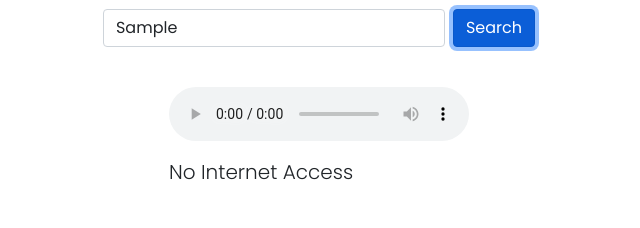
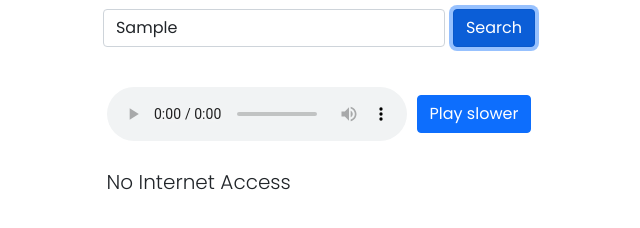
Before and after one commit to sNishant011/sndictionary, a plain HTML site: page index.html in a window 1280 px wide. Both pictures are taken after typing "Sample" into the empty fields and a click on the button "Search". Shown: the part 100-328 px from the top of the page, without its empty margins (321-961 px from the left). Drawn offline with nearby package versions, Linux system fonts and the light colour scheme; no server answers.

Commit message:
audio playback and enter handler

```diff
--- a/index.html
+++ b/index.html
@@ -12,7 +12,7 @@
 
 <body class="m-10">
   <h1 class="display-3 m-3">Dictionary</h1>
-  <form class="row g-2">
+  <div class="row g-2">
     <div class="col-auto">
       <label for="input_word" class="visually-hidden">Word</label>
       <input type="text" class="form-control" id="input_word" placeholder="Word">
@@ -20,10 +20,16 @@
     <div class="col-auto">
       <button type="button" class="btn btn-primary mb-3" onclick="wordScrapper()">Search</button>
     </div>
-  </form>
+  </div>
   <div class="meaning-container">
     <h3 id="input-word"></h3>
-    <audio src="" controls></audio>
+    <div class="audio-container">
+      <div class="audio-playback"> <audio src="" controls></audio> <button id="play-slow" class="btn btn-primary"
+          onclick="playSlow()">Play
+          slower</button></div>
+      <span id="notifier"></span>
+    </div>
+
     <p> <span id="meanings">
     </p>
   </div>
@@ -33,9 +39,12 @@
 <script>
   const wordScrapper = () => {
     document.getElementById("input-word").innerHTML = ""
+    document.getElementById("notifier").innerHTML = ""
+
     const word = (document.getElementById("input_word").value).trim()
     if (word === null || word.length < 1) {
-      console.log("Please enter a valid word")
+      document.getElementById("notifier").innerHTML = "Please enter a valid word"
+
     } else {
 
       try {
@@ -75,6 +84,37 @@
         `<div class="type lead">Ops!! Service currently unavailable.</div>`
     }
   }
+  // input handler
+  document.getElementById("input_word").addEventListener('keydown', (e) => {
+    e.code === "Enter" ? wordScrapper() : ""
+  })
+  // playback
+  let slow = false
+
+  const playSlow = () => {
+    document.getElementById("notifier").innerHTML = ""
+    const audio = document.querySelector("audio")
+
+    if (audio.readyState != 0) {
+
+      if (!slow) {
+        document.querySelector("audio").playbackRate = 0.7;
+        document.getElementById("play-slow").innerHTML = "Play Normal"
+        slow = !slow
+      } else {
+        document.querySelector("audio").playbackRate = 1;
+        document.getElementById("play-slow").innerHTML = "Play Slow"
+        slow = !slow
+
+      }
+    } else {
+      document.getElementById("notifier").innerHTML = "Audio isn't loaded yet! Try searching for a word."
+    }
+  }
+  // input handler
+  document.getElementById("input_word").addEventListener('keydown', (e) => {
+    e.code === "Enter" ? wordScrapper() : ""
+  })
 </script>
 
 </html>
--- a/main.scss
+++ b/main.scss
@@ -29,3 +29,14 @@ body {
     margin-left: 20px;
   }
 }
+.audio-container {
+  display: flex;
+  gap: 10px;
+  flex-direction: column;
+  align-items: center;
+  .audio-playback {
+    all: inherit;
+    flex-wrap: wrap;
+    flex-direction: row;
+  }
+}
```
Also changed, not shown: main.css, 1 other file.
